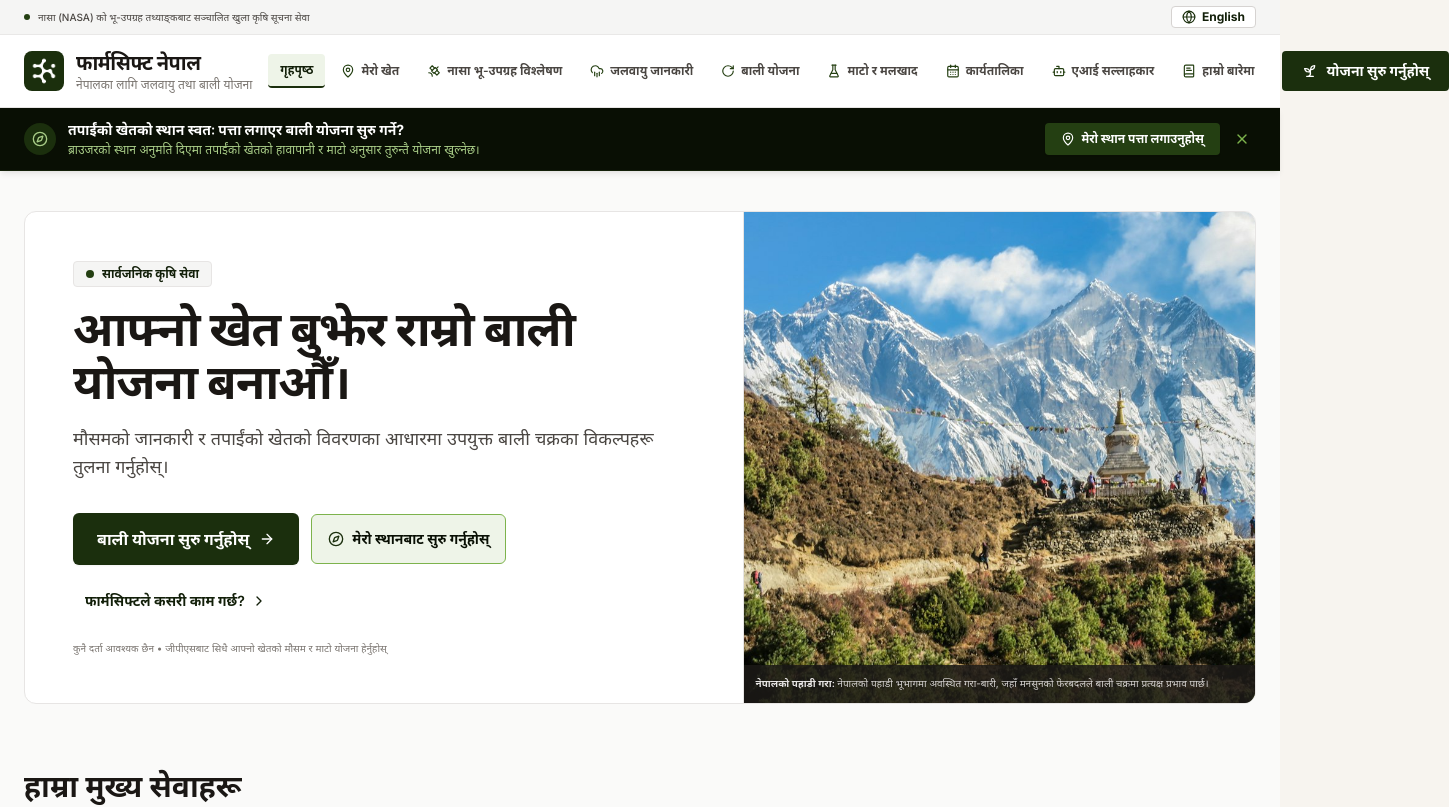
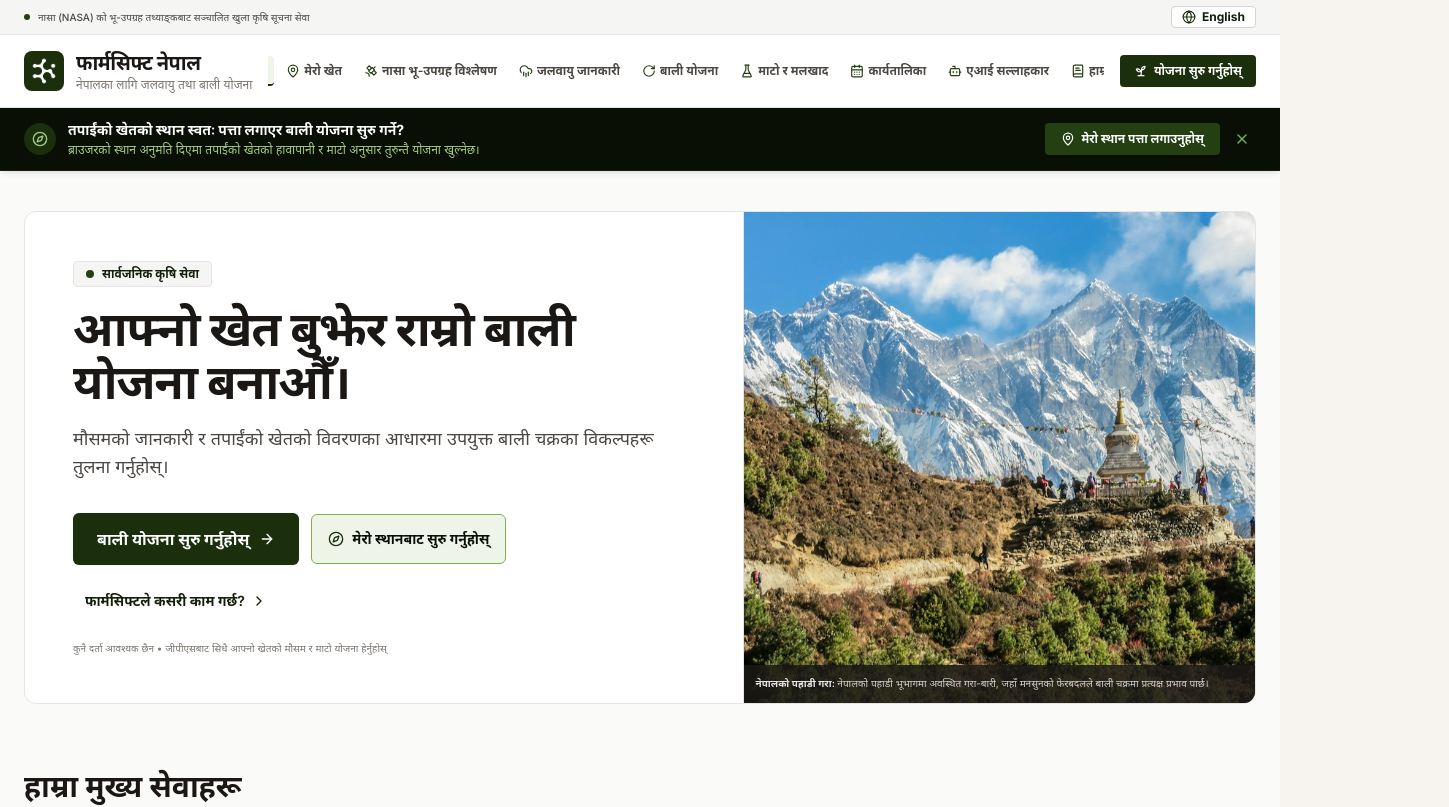
Before and after one commit to Spongly/FarmShift, a React (Vite) app: page / in a window 1280 px wide. Shown: the top 807 px of the page, 1449 px wide, since content can reach past the window. Built offline with nearby package versions, Linux system fonts and the light colour scheme.

Commit message:
Update App.tsx

```diff
--- a/src/App.tsx
+++ b/src/App.tsx
@@ -171,11 +171,11 @@ export function App() {
             </div>
           </div>
 
-          {/* Desktop Navigation Links */}
-          <nav className="hidden xl:flex items-center gap-1 text-xs font-semibold">
+          {/* Desktop Navigation Links (Responsive scrollable container so all buttons fit neatly) */}
+          <nav className="hidden lg:flex items-center gap-0.5 text-xs font-semibold overflow-x-auto py-1 scrollbar-none min-w-0 flex-1 justify-center px-2">
             <button
               onClick={() => navigateTo('home')}
-              className={`px-3 py-2 rounded transition-colors whitespace-nowrap ${
+              className={`px-2.5 py-1.5 rounded transition-colors whitespace-nowrap shrink-0 ${
                 currentStep === 'home'
                   ? 'bg-forest-50 text-forest-800 font-bold border-b-2 border-forest-700'
                   : 'text-ink-secondary hover:text-ink hover:bg-stone-100'
@@ -186,7 +186,7 @@ export function App() {
 
             <button
               onClick={() => navigateTo('my-farm')}
-              className={`px-3 py-2 rounded transition-colors flex items-center gap-1.5 whitespace-nowrap ${
+              className={`px-2.5 py-1.5 rounded transition-colors flex items-center gap-1 whitespace-nowrap shrink-0 ${
                 currentStep === 'my-farm' || currentStep === 'workspace'
                   ? 'bg-forest-50 text-forest-800 font-bold border-b-2 border-forest-700'
                   : 'text-ink-secondary hover:text-ink hover:bg-stone-100'
@@ -198,7 +198,7 @@ export function App() {
 
             <button
               onClick={() => navigateTo('intelligence')}
-              className={`px-3 py-2 rounded transition-colors flex items-center gap-1.5 whitespace-nowrap ${
+              className={`px-2.5 py-1.5 rounded transition-colors flex items-center gap-1 whitespace-nowrap shrink-0 ${
                 currentStep === 'intelligence'
                   ? 'bg-forest-50 text-forest-800 font-bold border-b-2 border-forest-700'
                   : 'text-ink-secondary hover:text-ink hover:bg-stone-100'
@@ -210,7 +210,7 @@ export function App() {
 
             <button
               onClick={() => navigateTo('climate')}
-              className={`px-3 py-2 rounded transition-colors flex items-center gap-1.5 whitespace-nowrap ${
+              className={`px-2.5 py-1.5 rounded transition-colors flex items-center gap-1 whitespace-nowrap shrink-0 ${
                 currentStep === 'climate' || currentStep === 'weather'
                   ? 'bg-forest-50 text-forest-800 font-bold border-b-2 border-forest-700'
                   : 'text-ink-secondary hover:text-ink hover:bg-stone-100'
@@ -222,7 +222,7 @@ export function App() {
 
             <button
               onClick={() => navigateTo('planner')}
-              className={`px-3 py-2 rounded transition-colors flex items-center gap-1.5 whitespace-nowrap ${
+              className={`px-2.5 py-1.5 rounded transition-colors flex items-center gap-1 whitespace-nowrap shrink-0 ${
                 currentStep === 'planner' || currentStep === 'plan-crops' || currentStep === 'compare'
                   ? 'bg-forest-50 text-forest-800 font-bold border-b-2 border-forest-700'
                   : 'text-ink-secondary hover:text-ink hover:bg-stone-100'
@@ -234,7 +234,7 @@ export function App() {
 
             <button
               onClick={() => navigateTo('soil-health')}
-              className={`px-3 py-2 rounded transition-colors flex items-center gap-1.5 whitespace-nowrap ${
+              className={`px-2.5 py-1.5 rounded transition-colors flex items-center gap-1 whitespace-nowrap shrink-0 ${
                 currentStep === 'soil-health'
                   ? 'bg-forest-50 text-forest-800 font-bold border-b-2 border-forest-700'
                   : 'text-ink-secondary hover:text-ink hover:bg-stone-100'
@@ -246,7 +246,7 @@ export function App() {
 
             <button
               onClick={() => navigateTo('action-plan')}
-              className={`px-3 py-2 rounded transition-colors flex items-center gap-1.5 whitespace-nowrap ${
+              className={`px-2.5 py-1.5 rounded transition-colors flex items-center gap-1 whitespace-nowrap shrink-0 ${
                 currentStep === 'action-plan'
                   ? 'bg-forest-50 text-forest-800 font-bold border-b-2 border-forest-700'
                   : 'text-ink-secondary hover:text-ink hover:bg-stone-100'
@@ -258,7 +258,7 @@ export function App() {
 
             <button
               onClick={() => navigateTo('assistant')}
-              className={`px-3 py-2 rounded transition-colors flex items-center gap-1.5 whitespace-nowrap ${
+              className={`px-2.5 py-1.5 rounded transition-colors flex items-center gap-1 whitespace-nowrap shrink-0 ${
                 currentStep === 'assistant'
                   ? 'bg-forest-50 text-forest-800 font-bold border-b-2 border-forest-700'
                   : 'text-ink-secondary hover:text-ink hover:bg-stone-100'
@@ -270,7 +270,7 @@ export function App() {
 
             <button
               onClick={() => navigateTo('about')}
-              className={`px-3 py-2 rounded transition-colors flex items-center gap-1.5 whitespace-nowrap ${
+              className={`px-2.5 py-1.5 rounded transition-colors flex items-center gap-1 whitespace-nowrap shrink-0 ${
                 currentStep === 'about' || currentStep === 'methodology'
                   ? 'bg-forest-50 text-forest-800 font-bold border-b-2 border-forest-700'
                   : 'text-ink-secondary hover:text-ink hover:bg-stone-100'
@@ -282,23 +282,23 @@ export function App() {
           </nav>
 
           {/* Action / Current Selected Pill */}
-          <div className="flex items-center gap-2.5 shrink-0">
+          <div className="flex items-center gap-2 shrink-0">
             {location && (
               <div
                 onClick={() => navigateTo('my-farm')}
-                className="hidden md:flex items-center gap-1.5 px-3 py-1.5 bg-stone-50 border border-stone-200 rounded text-xs text-ink hover:border-forest-600 cursor-pointer transition-colors"
+                className="hidden 2xl:flex items-center gap-1.5 px-2.5 py-1.5 bg-stone-50 border border-stone-200 rounded text-xs text-ink hover:border-forest-600 cursor-pointer transition-colors"
                 title={location.name}
               >
                 <MapPin className="w-3.5 h-3.5 text-forest-600 shrink-0" />
-                <span className="font-semibold truncate max-w-[130px]">{location.name}</span>
+                <span className="font-semibold truncate max-w-[110px]">{location.name}</span>
               </div>
             )}
 
             <button
               onClick={() => navigateTo('my-farm')}
-              className="hidden sm:flex items-center gap-2 px-5 py-2.5 rounded bg-forest-700 hover:bg-forest-800 text-white font-bold text-xs sm:text-sm shadow-xs transition-colors"
+              className="hidden sm:flex items-center gap-1.5 px-3.5 py-2 rounded bg-forest-700 hover:bg-forest-800 text-white font-bold text-xs shadow-xs transition-colors shrink-0"
             >
-              <Sprout className="w-4 h-4" />
+              <Sprout className="w-3.5 h-3.5" />
               <span>{t.nav.startPlanning}</span>
             </button>
 
```
